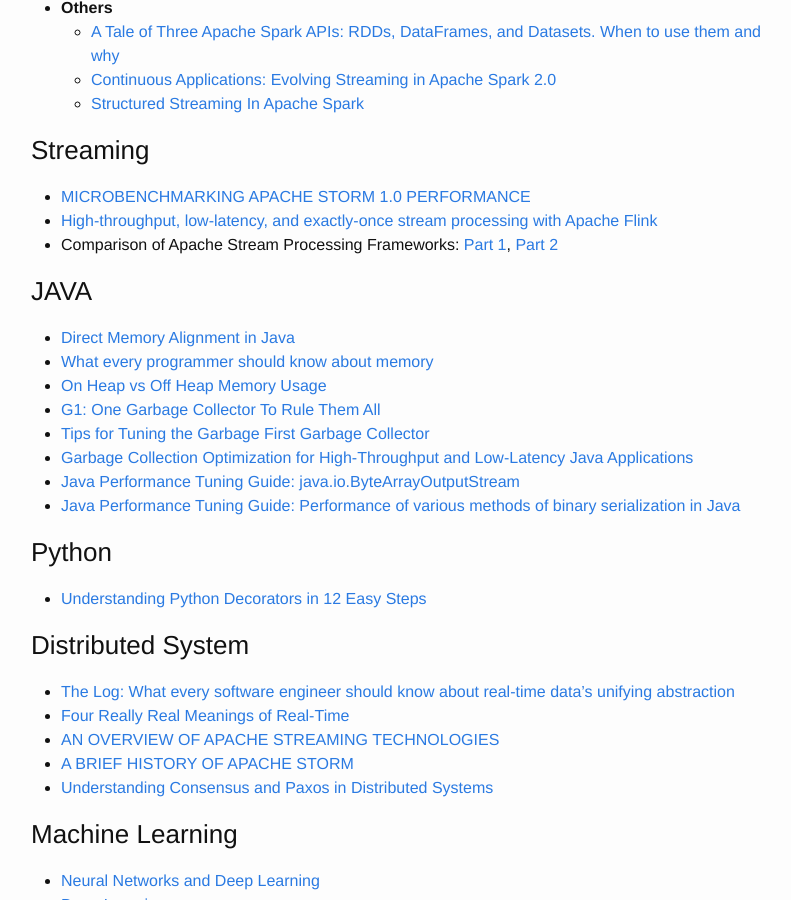
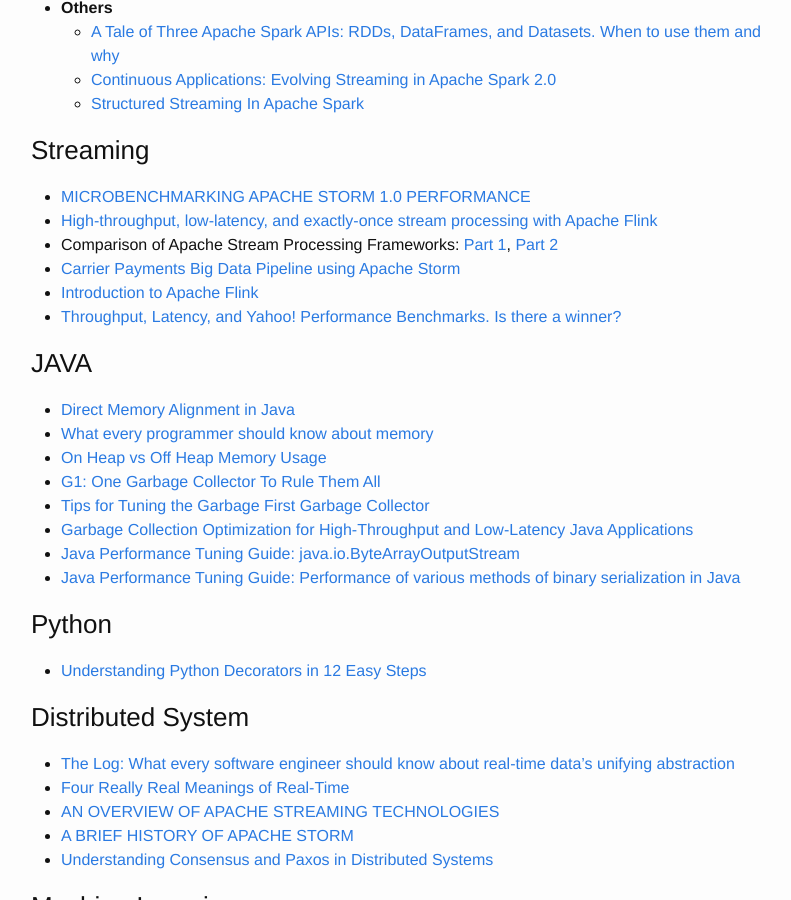
Before and after one commit to ambling/ambling.github.io, a Jekyll site: the page built from 00-recommands.md, in a window 1280 px wide and 900 px high, scrolled down 792 px. Shown: the whole window, without its empty margins (239-1030 px from the left). Built offline with Jekyll 4.4.1, drawn with Linux system fonts in a browser that asks for light colours; some of the changed text lies outside the part shown.

Commit message:
add insignts from this week's hadoopweekly

```diff
--- a/00-recommands.md
+++ b/00-recommands.md
@@ -41,6 +41,9 @@ permalink: /recommands/
 - [MICROBENCHMARKING APACHE STORM 1.0 PERFORMANCE](http://hortonworks.com/blog/microbenchmarking-storm-1-0-performance/)
 - [High-throughput, low-latency, and exactly-once stream processing with Apache Flink](http://data-artisans.com/high-throughput-low-latency-and-exactly-once-stream-processing-with-apache-flink/)
 - Comparison of Apache Stream Processing Frameworks: [Part 1](http://www.cakesolutions.net/teamblogs/comparison-of-apache-stream-processing-frameworks-part-1), [Part 2](http://www.cakesolutions.net/teamblogs/comparison-of-apache-stream-processing-frameworks-part-2)
+- [Carrier Payments Big Data Pipeline using Apache Storm](https://www.paypal-engineering.com/2016/11/15/carrier-payments-big-data-pipeline-using-apache-storm/)
+- [Introduction to Apache Flink](https://www.mapr.com/ebooks/intro-to-apache-flink/)
+- [Throughput, Latency, and Yahoo! Performance Benchmarks. Is there a winner?](https://www.datatorrent.com/blog/throughput-latency-and-yahoo/)
 
 ### JAVA
 - [Direct Memory Alignment in Java](http://psy-lob-saw.blogspot.jp/2013/01/direct-memory-alignment-in-java.html)
@@ -90,7 +93,9 @@ permalink: /recommands/
 ### Insights
 - [Expert Interview Series: IBM’s Holden Karau on Hadoop, ETL, Machine Learning and the Future of Spark](http://blog.syncsort.com/2016/06/big-data/ibms-holden-karau-on-hadoop-etl-machine-learning-and-the-future-of-spark/), [Part 2](http://blog.syncsort.com/2016/06/big-data/expert-interview-series-ibms-holden-karau-hadoop-etl-machine-learning-future-spark-part-2/)
 - [Dataflow as Database](https://github.com/frankmcsherry/blog/blob/master/posts/2016-07-17.md)
+- BI & Analytics on a Data Lake: [Part 1](https://www.mapr.com/blog/bi-analytics-and-big-data-%E2%80%9C-ha%E2%80%9D-moment-part-1), [Part 2](https://www.mapr.com/blog/exploring-relationship-between-hadoop-and-data-warehouse-part-2)
 
 ### Tech Stack
 - [THE UBER ENGINEERING TECH STACK, PART I: THE FOUNDATION](https://eng.uber.com/tech-stack-part-one/)
 - [THE UBER ENGINEERING TECH STACK, PART II: THE EDGE AND BEYOND](https://eng.uber.com/tech-stack-part-two/)
+- PayPal From Big Data to Fast Data: [Part 1](https://www.paypal-engineering.com/2016/11/08/from-big-data-to-fast-data-in-four-weeks-or-how-reactive-programming-is-changing-the-world-part-1/), [Part 2](https://www.paypal-engineering.com/2016/11/18/from-big-data-to-fast-data-in-four-weeks-or-how-reactive-programming-is-changing-the-world-part-2/)
```
